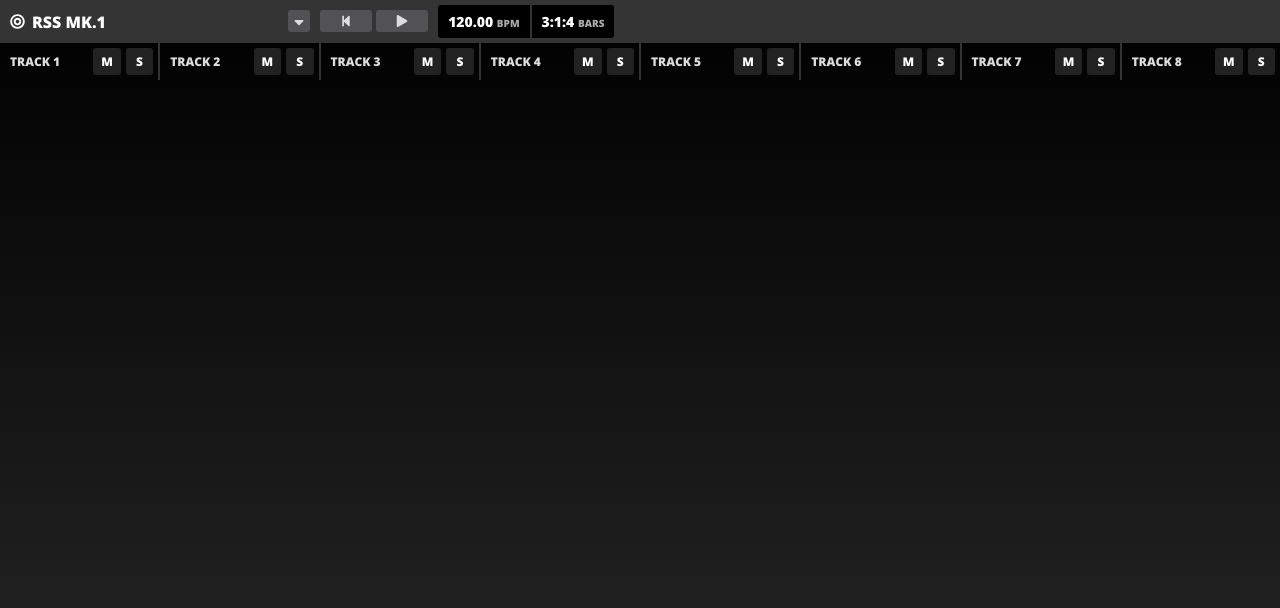
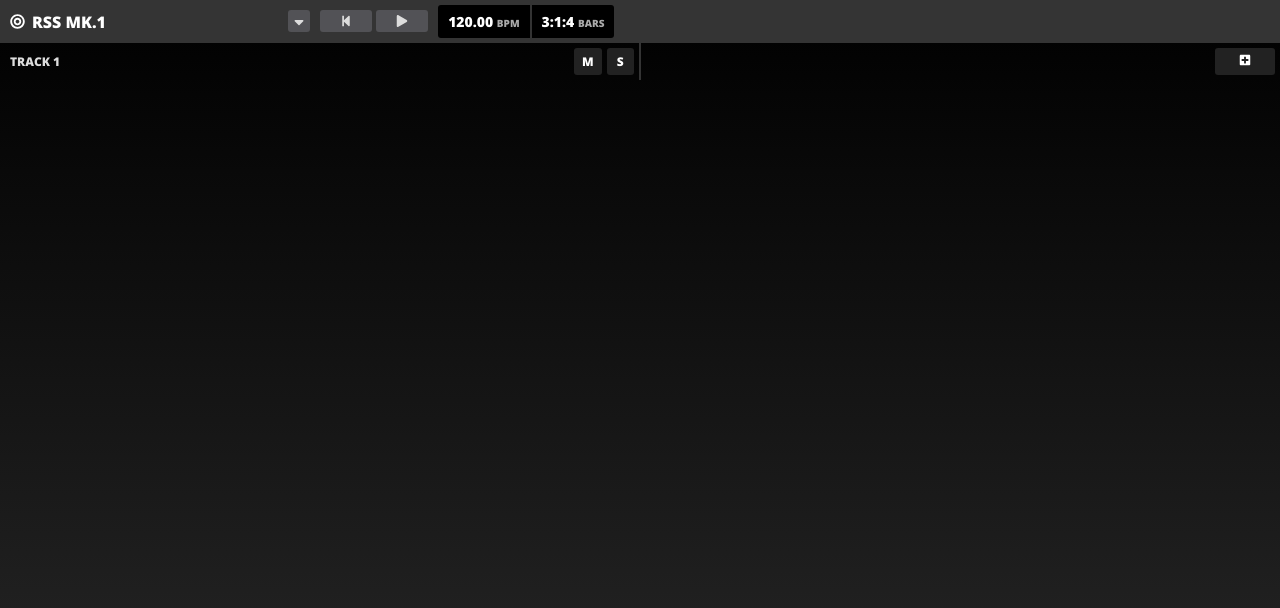
Before and after one commit to rawsource/fg2, a React (Create React App) app: page / in a window 1280 px wide. Shown: the top 608 px of the page. Built offline with nearby package versions, Linux system fonts and the light colour scheme.

Commit message:
context stuff

```diff
--- a/src/App.js
+++ b/src/App.js
@@ -1,14 +1,40 @@
 import React, { Component } from 'react';
 import TransportControls from './components/TransportControls'
 import TrackTabs from './components/TrackTabs'
+import AppContext from './AppContext'
 import './App.css';
+
+
+class AppStore extends Component {
+  addTrack = () => {
+    this.setState(state => ({
+      tracks: [...state.tracks, state.tracks.length + 1]
+    }));
+  };
+
+  state = {
+    tracks: [1],
+    addTrack: this.addTrack
+  };
+
+  render() {
+    return (
+      <AppContext.Provider value={this.state}>
+        {this.props.children}
+      </AppContext.Provider>
+    )
+  }
+}
+
 
 class App extends Component {
   render() {
     return (
       <div className="App">
-        <TransportControls />
-        <TrackTabs />
+        <AppStore>
+          <TransportControls />
+          <TrackTabs />
+        </AppStore>
       </div>
     );
   }
--- /dev/null
+++ b/src/AppContext.js
@@ -0,0 +1,5 @@
+import React from 'react';
+
+
+const AppContext = React.createContext();
+export default AppContext;
--- a/src/components/TrackTabs.js
+++ b/src/components/TrackTabs.js
@@ -1,17 +1,26 @@
 import React, { Component } from 'react';
 import './TrackTabs.css';
-
+import AppContext from '../AppContext';
 
 class TrackTabs extends Component {
+  static contextType = AppContext;
   render() {
-    const tracks = [1, 2, 3, 4, 5, 6, 7 , 8];
-    const trackItems = tracks.map((track) =>
+    const trackItems = this.context.tracks.map((track) =>
       <TrackItem key={track}
                  value={track} />
     );
     return (
       <div className="TrackTabs">
         {trackItems}
+        {trackItems.length < 8 &&
+          <div className="item">
+            <div className="bus">
+              <div className="button" onClick={this.context.addTrack}>
+                <svg xmlns="http://www.w3.org/2000/svg" viewBox="0 0 448 512"><path fill="currentColor" d="M400 32H48C21.5 32 0 53.5 0 80v352c0 26.5 21.5 48 48 48h352c26.5 0 48-21.5 48-48V80c0-26.5-21.5-48-48-48zm-32 252c0 6.6-5.4 12-12 12h-92v92c0 6.6-5.4 12-12 12h-56c-6.6 0-12-5.4-12-12v-92H92c-6.6 0-12-5.4-12-12v-56c0-6.6 5.4-12 12-12h92v-92c0-6.6 5.4-12 12-12h56c6.6 0 12 5.4 12 12v92h92c6.6 0 12 5.4 12 12v56z"></path></svg>
+              </div>
+            </div>
+          </div>
+        }
       </div>
     );
   }
@@ -19,12 +28,12 @@ class TrackTabs extends Component {
 
 const TrackItem = (props) => (
   <div className="item">
-  <span>TRACK {props.value}</span>
-  <div className="bus">
-    <div className="button">M</div>
-    <div className="button">S</div>
+    <span>TRACK {props.value}</span>
+    <div className="bus">
+      <div className="button">M</div>
+      <div className="button">S</div>
+    </div>
   </div>
-</div>
 );
 
 export default TrackTabs;
--- a/src/components/TransportControls.js
+++ b/src/components/TransportControls.js
@@ -1,7 +1,20 @@
 import React, { Component } from 'react';
 import './TransportControls.css';
 
-class TransportControls extends Component {
+const TimeElement = React.memo((props) => {
+  return (
+    <div className="time">
+      <div className="inner">
+        120.00 <span>BPM</span>
+      </div>
+      <div className="inner">
+        3:1:4 <span>BARS</span>
+      </div>
+    </div>
+  );
+});
+
+class TransportControls extends React.PureComponent {
   render() {
     return (
       <div className="TransportControls">
@@ -22,14 +35,7 @@ class TransportControls extends Component {
           <div className="button transport-play">
             <svg xmlns="http://www.w3.org/2000/svg" viewBox="0 0 448 512"><path d="M424.4 214.7L72.4 6.6C43.8-10.3 0 6.1 0 47.9V464c0 37.5 40.7 60.1 72.4 41.3l352-208c31.4-18.5 31.5-64.1 0-82.6z"/></svg>
           </div>
-          <div className="time">
-            <div className="inner">
-              120.00 <span>BPM</span>
-            </div>
-            <div className="inner">
-              3:1:4 <span>BARS</span>
-            </div>
-          </div>
+          <TimeElement />
         </div>
       </div>
     );
--- a/src/index.js
+++ b/src/index.js
@@ -4,4 +4,7 @@ import 'typeface-open-sans';
 import './index.css';
 import App from './App';
 
+// disable context menu
+document.addEventListener('contextmenu', event => event.preventDefault())
+
 ReactDOM.render(<App />, document.getElementById('root'));
```
